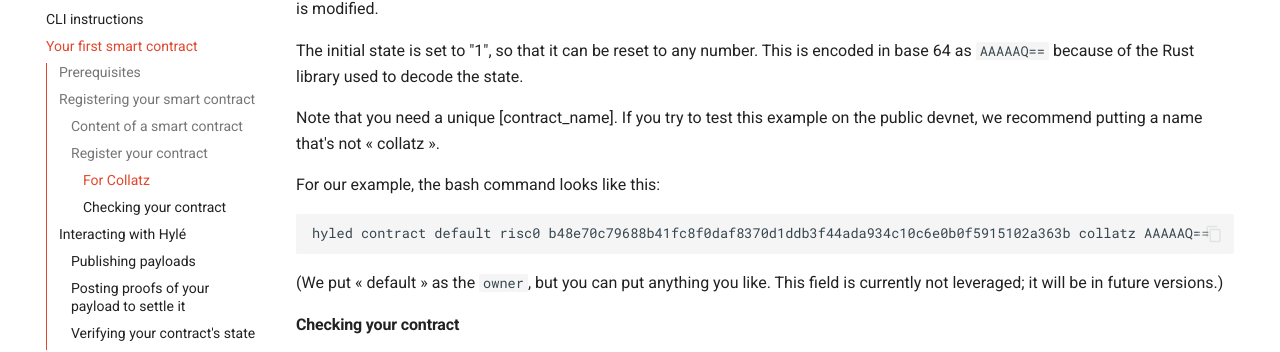
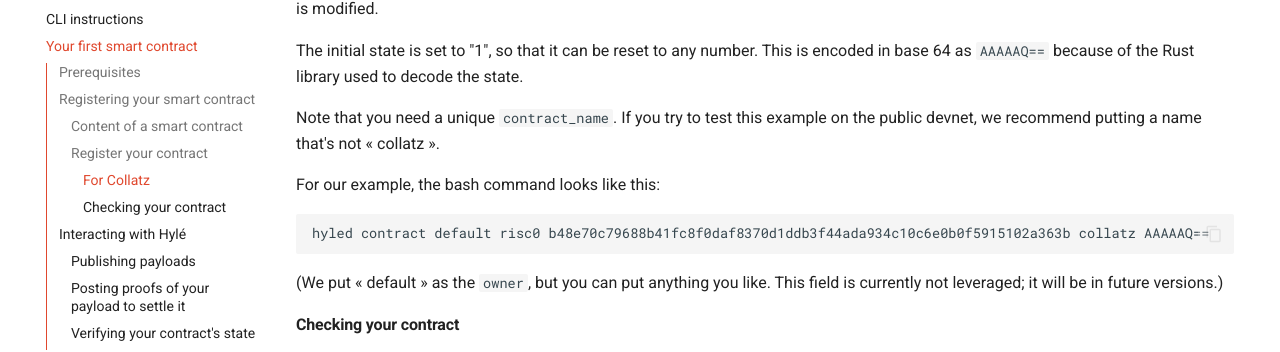
Before and after one commit to Hyle-org/devhub-hyle, an MkDocs documentation site: the page built from docs/developers/getting-started/your-first-smart-contract.md, in a window 1280 px wide and 900 px high, scrolled down 1113 px. Shown: the part 152-504 px from the top of the window. Built offline with MkDocs 1.6.1 and Material for MkDocs 9.7.7, drawn with Linux system fonts in a browser that asks for light colours; comment, search, counter and statistics services are not loaded.

```diff
--- a/docs/developers/getting-started/your-first-smart-contract.md
+++ b/docs/developers/getting-started/your-first-smart-contract.md
@@ -42,7 +42,7 @@ In the case of the Collatz Conjecture example, as RISC Zero programs are identif
 
 The initial state is set to "1", so that it can be reset to any number. This is encoded in base 64 as `AAAAAQ==` because of the Rust library used to decode the state.
 
-Note that you need a unique [contract_name]. If you try to test this example on the public devnet, we recommend putting a name that's not « collatz ».
+Note that you need a unique `contract_name`. If you try to test this example on the public devnet, we recommend putting a name that's not « collatz ».
 
 For our example, the bash command looks like this:
 
```
Also changed, not shown: docs/developers/examples/amm.md (+2 -2 lines).
